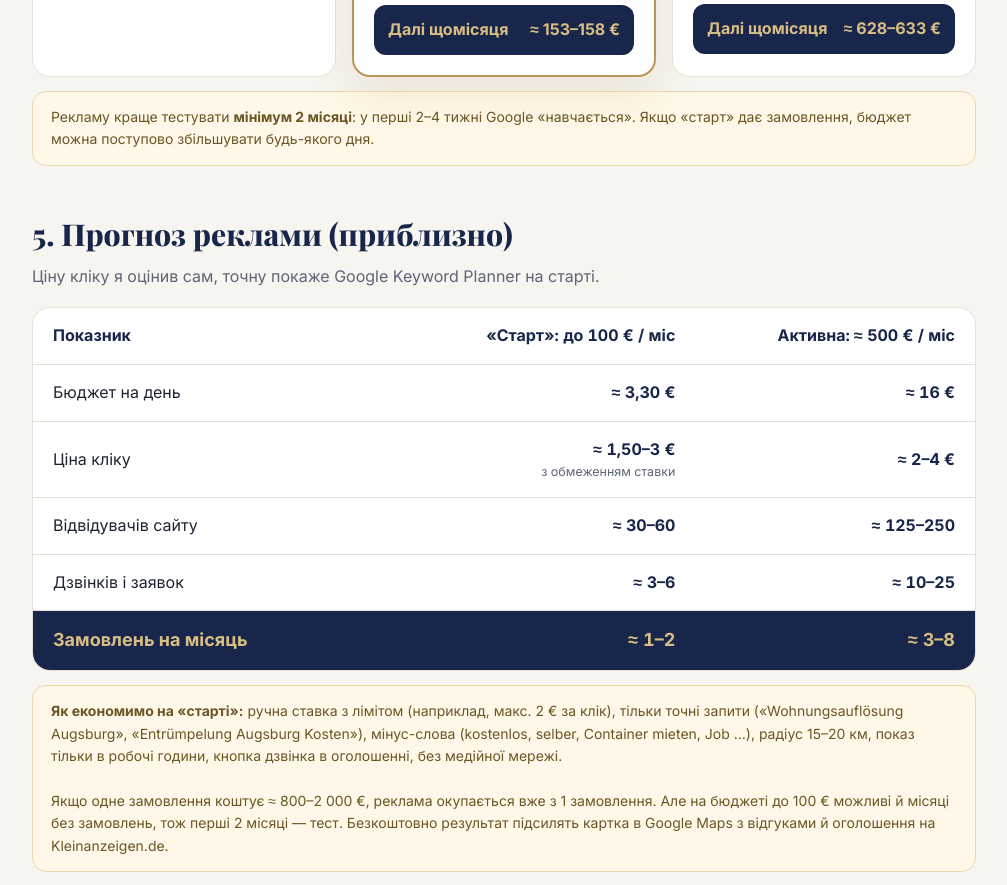
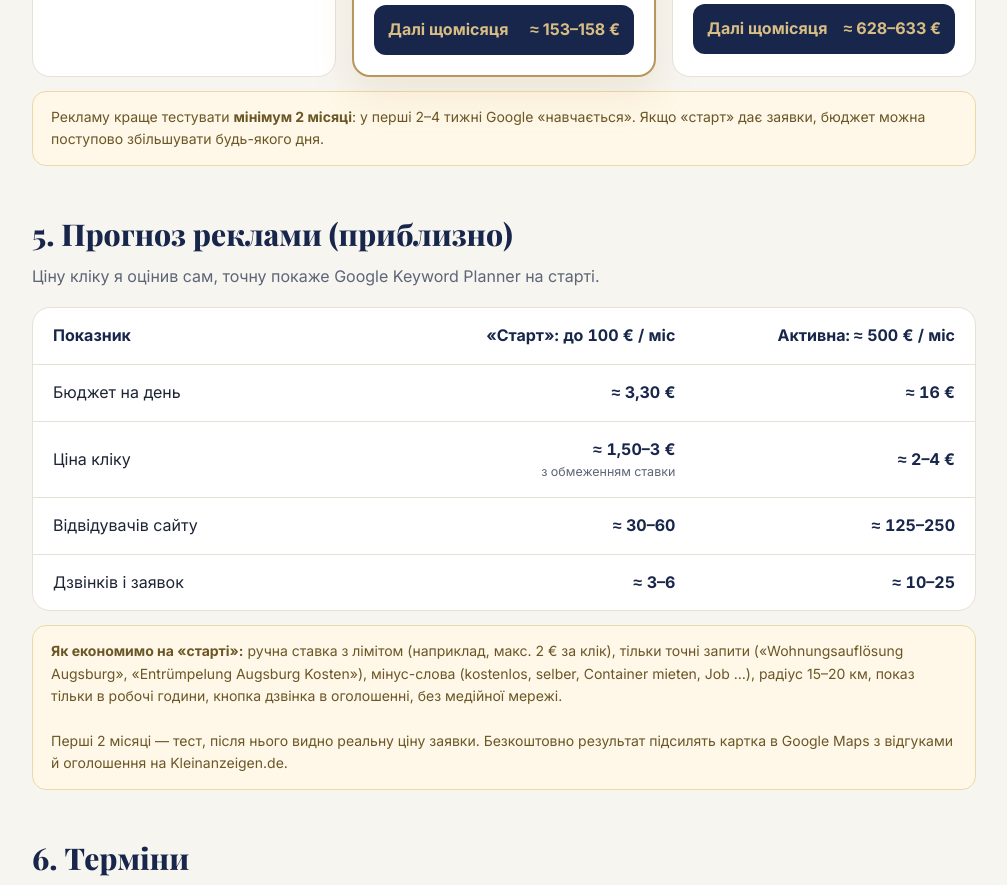
Before and after one commit to RToister/peanut_test, a plain HTML site: page hausfrei/kalkulation.html in a window 1280 px wide. Shown: the part 2948-3833 px from the top of the page, without its empty margins (136-1143 px from the left). Drawn offline with Linux system fonts and the light colour scheme.

Commit message:
Cost estimate: remove order forecast
Co-Authored-By: Claude Opus 5.5 <noreply@anthropic.com>
Claude-Session: https://claude.ai/code/session_016sakCwB1mLHbxTpExFXeSt

```diff
--- a/hausfrei/kalkulation.html
+++ b/hausfrei/kalkulation.html
@@ -150,7 +150,7 @@ footer{padding:40px 0 60px;color:var(--muted);font-size:13px}
 <div class="sum"><span>Далі щомісяця</span><span>≈ 628–633 €</span></div>
 </div>
 </div>
-<p class="note">Рекламу краще тестувати <b>мінімум 2 місяці</b>: у перші 2–4 тижні Google «навчається». Якщо «старт» дає замовлення, бюджет можна поступово збільшувати будь-якого дня.</p>
+<p class="note">Рекламу краще тестувати <b>мінімум 2 місяці</b>: у перші 2–4 тижні Google «навчається». Якщо «старт» дає заявки, бюджет можна поступово збільшувати будь-якого дня.</p>
 </section>
 
 <section>
@@ -162,9 +162,8 @@ footer{padding:40px 0 60px;color:var(--muted);font-size:13px}
 <div class="row" style="grid-template-columns:1.3fr 1fr 1fr"><div>Ціна кліку</div><div class="p">≈ 1,50–3 €<i>з обмеженням ставки</i></div><div class="p">≈ 2–4 €</div></div>
 <div class="row" style="grid-template-columns:1.3fr 1fr 1fr"><div>Відвідувачів сайту</div><div class="p">≈ 30–60</div><div class="p">≈ 125–250</div></div>
 <div class="row" style="grid-template-columns:1.3fr 1fr 1fr"><div>Дзвінків і заявок</div><div class="p">≈ 3–6</div><div class="p">≈ 10–25</div></div>
-<div class="row tot" style="grid-template-columns:1.3fr 1fr 1fr"><div><b>Замовлень на місяць</b></div><div class="p">≈ 1–2</div><div class="p">≈ 3–8</div></div>
 </div>
-<p class="note"><b>Як економимо на «старті»:</b> ручна ставка з лімітом (наприклад, макс. 2 € за клік), тільки точні запити («Wohnungsauflösung Augsburg», «Entrümpelung Augsburg Kosten»), мінус-слова (kostenlos, selber, Container mieten, Job …), радіус 15–20 км, показ тільки в робочі години, кнопка дзвінка в оголошенні, без медійної мережі.<br><br>Якщо одне замовлення коштує ≈ 800–2 000 €, реклама окупається вже з 1 замовлення. Але на бюджеті до 100 € можливі й місяці без замовлень, тож перші 2 місяці — тест. Безкоштовно результат підсилять картка в Google Maps з відгуками й оголошення на Kleinanzeigen.de.</p>
+<p class="note"><b>Як економимо на «старті»:</b> ручна ставка з лімітом (наприклад, макс. 2 € за клік), тільки точні запити («Wohnungsauflösung Augsburg», «Entrümpelung Augsburg Kosten»), мінус-слова (kostenlos, selber, Container mieten, Job …), радіус 15–20 км, показ тільки в робочі години, кнопка дзвінка в оголошенні, без медійної мережі.<br><br>Перші 2 місяці — тест, після нього видно реальну ціну заявки. Безкоштовно результат підсилять картка в Google Maps з відгуками й оголошення на Kleinanzeigen.de.</p>
 </section>
 
 <section>
```
